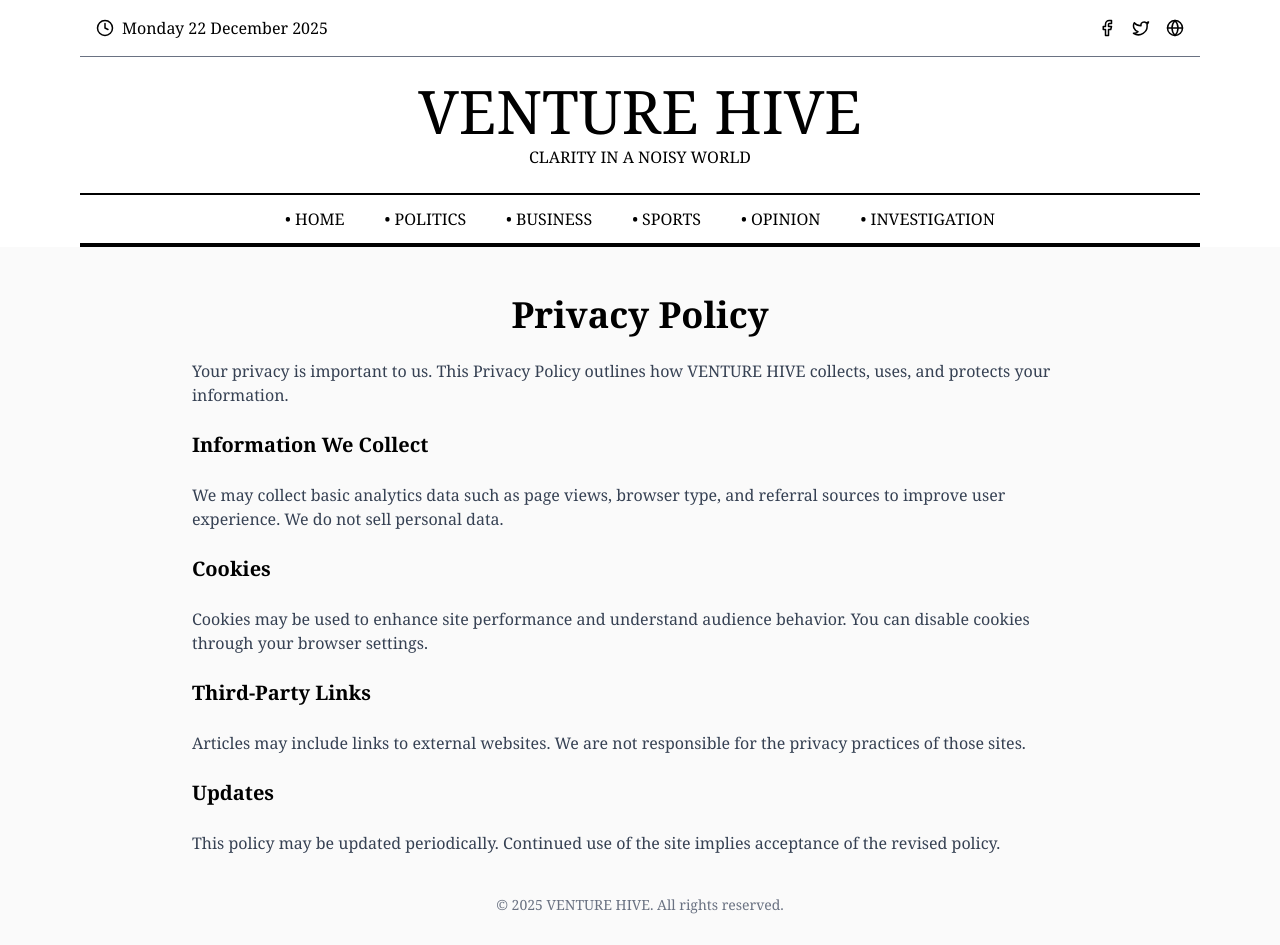
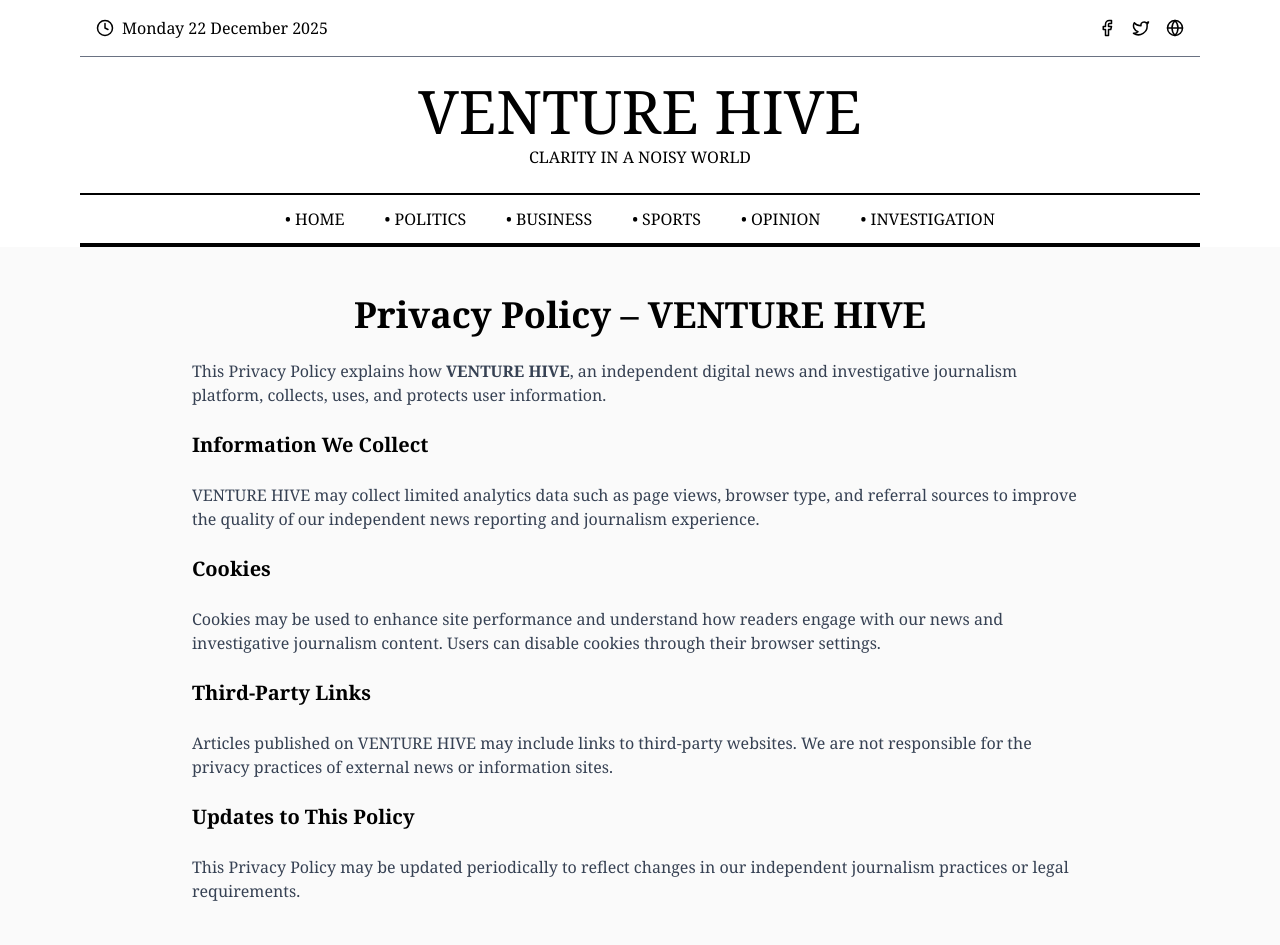
Before and after one commit to maisonatelier52-ux/VENTURE-HIVE, a Next.js app: page /privacy-policy in a window 1280 px wide. Shown: the top 945 px of the page. Built offline with nearby package versions, Linux system fonts and the light colour scheme.

Commit message:
chnage the h1 of privacy page

```diff
--- a/app/about-venture-hive/AboutClient.jsx
+++ b/app/about-venture-hive/AboutClient.jsx
@@ -103,10 +103,7 @@ export default function AboutClient() {
         <p className="text-sm text-gray-500 text-center">
           Founded in 2025 · Independent Journalism
         </p>
-        {/* Tool-only HTML padding (does not affect SEO or UX) */}
-        <div aria-hidden="true" className="hidden">
-          <span></span><span></span><span></span><span></span><span></span>
-        </div>
+
 
       </div>
     </div>
--- /dev/null
+++ b/app/privacy-policy/PrivacyClient.jsx
@@ -0,0 +1,60 @@
+export default function PrivacyClient() {
+  return (
+    <div className="min-h-screen bg-zinc-50 px-5 md:px-20 py-12 font-serif">
+      <div className="max-w-4xl mx-auto space-y-6">
+
+        {/* H1 */}
+        <h1 className="text-4xl font-semibold text-center">
+           Privacy Policy – VENTURE HIVE
+        </h1>
+
+        {/* Brand + context (THIS fixes the SEO warning) */}
+        <p className="text-gray-700">
+          This Privacy Policy explains how <strong>VENTURE HIVE</strong>, an
+          independent digital news and investigative journalism platform,
+          collects, uses, and protects user information.
+        </p>
+
+        <h2 className="text-xl font-semibold mt-6">
+          Information We Collect
+        </h2>
+        <p className="text-gray-700">
+          VENTURE HIVE may collect limited analytics data such as page views,
+          browser type, and referral sources to improve the quality of our
+          independent news reporting and journalism experience.
+        </p>
+
+        <h2 className="text-xl font-semibold mt-6">
+          Cookies
+        </h2>
+        <p className="text-gray-700">
+          Cookies may be used to enhance site performance and understand how
+          readers engage with our news and investigative journalism content.
+          Users can disable cookies through their browser settings.
+        </p>
+
+        <h2 className="text-xl font-semibold mt-6">
+          Third-Party Links
+        </h2>
+        <p className="text-gray-700">
+          Articles published on VENTURE HIVE may include links to third-party
+          websites. We are not responsible for the privacy practices of
+          external news or information sites.
+        </p>
+
+        <h2 className="text-xl font-semibold mt-6">
+          Updates to This Policy
+        </h2>
+        <p className="text-gray-700">
+          This Privacy Policy may be updated periodically to reflect changes
+          in our independent journalism practices or legal requirements.
+        </p>
+
+        <p className="text-sm text-gray-500 text-center mt-10">
+          © 2025 VENTURE HIVE · Independent Journalism
+        </p>
+
+      </div>
+    </div>
+  );
+}
--- a/app/privacy-policy/page.jsx
+++ b/app/privacy-policy/page.jsx
@@ -1,54 +1,43 @@
+import PrivacyClient from "./PrivacyClient";
+import PrivacyJsonLd from "../../components/PrivacyJsonLd";
+
+export const metadata = {
+  title: "Privacy Policy | VENTURE HIVE",
+  description:
+    "Read the Privacy Policy of VENTURE HIVE, an independent digital news organization committed to responsible journalism and user privacy.",
+  alternates: {
+    canonical: "https://venture-hive.com/privacy-policy",
+  },
+  openGraph: {
+    title: "Privacy Policy | VENTURE HIVE",
+    description:
+      "Learn how VENTURE HIVE, an independent journalism and news platform, protects user privacy.",
+    url: "https://venture-hive.com/privacy-policy",
+    siteName: "VENTURE HIVE",
+    images: [
+      {
+        url: "https://venture-hive.com/images/og-default.webp",
+        width: 1200,
+        height: 630,
+        alt: "VENTURE HIVE Privacy Policy",
+      },
+    ],
+    type: "website",
+  },
+  twitter: {
+    card: "summary_large_image",
+    title: "Privacy Policy | VENTURE HIVE",
+    description:
+      "Privacy Policy of VENTURE HIVE, an independent digital journalism platform.",
+    images: ["https://venture-hive.com/images/og-default.webp"],
+  },
+};
+
 export default function PrivacyPolicyPage() {
   return (
-    <div className="min-h-screen bg-zinc-50 px-5 md:px-20 py-12 font-serif">
-      <div className="max-w-4xl mx-auto space-y-6">
-        <h1 className="text-4xl font-semibold text-center">
-          Privacy Policy
-        </h1>
-
-        <p className="text-gray-700">
-          Your privacy is important to us. This Privacy Policy outlines how
-          VENTURE HIVE collects, uses, and protects your information.
-        </p>
-
-        <h2 className="text-xl font-semibold mt-6">
-          Information We Collect
-        </h2>
-        <p className="text-gray-700">
-          We may collect basic analytics data such as page views, browser
-          type, and referral sources to improve user experience. We do not
-          sell personal data.
-        </p>
-
-        <h2 className="text-xl font-semibold mt-6">
-          Cookies
-        </h2>
-        <p className="text-gray-700">
-          Cookies may be used to enhance site performance and understand
-          audience behavior. You can disable cookies through your browser
-          settings.
-        </p>
-
-        <h2 className="text-xl font-semibold mt-6">
-          Third-Party Links
-        </h2>
-        <p className="text-gray-700">
-          Articles may include links to external websites. We are not
-          responsible for the privacy practices of those sites.
-        </p>
-
-        <h2 className="text-xl font-semibold mt-6">
-          Updates
-        </h2>
-        <p className="text-gray-700">
-          This policy may be updated periodically. Continued use of the site
-          implies acceptance of the revised policy.
-        </p>
-
-        <p className="text-sm text-gray-500 text-center mt-10">
-          © 2025 VENTURE HIVE. All rights reserved.
-        </p>
-      </div>
-    </div>
+    <>
+      <PrivacyJsonLd />
+      <PrivacyClient />
+    </>
   );
 }
--- /dev/null
+++ b/components/PrivacyJsonLd.js
@@ -0,0 +1,31 @@
+export default function PrivacyJsonLd() {
+  const jsonLd = {
+    "@context": "https://schema.org",
+    "@type": "WebPage",
+    "@id": "https://venture-hive.com/privacy-policy#webpage",
+    name: "Privacy Policy | VENTURE HIVE",
+    url: "https://venture-hive.com/privacy-policy",
+    description:
+      "Privacy Policy of VENTURE HIVE, an independent digital news and investigative journalism platform.",
+    isPartOf: {
+      "@type": "NewsMediaOrganization",
+      "@id": "https://venture-hive.com/#organization",
+      name: "VENTURE HIVE",
+      url: "https://venture-hive.com",
+    },
+    about: {
+      "@type": "Thing",
+      name: "Privacy Policy",
+    },
+    inLanguage: "en",
+  };
+
+  return (
+    <script
+      type="application/ld+json"
+      dangerouslySetInnerHTML={{
+        __html: JSON.stringify(jsonLd),
+      }}
+    />
+  );
+}
```
